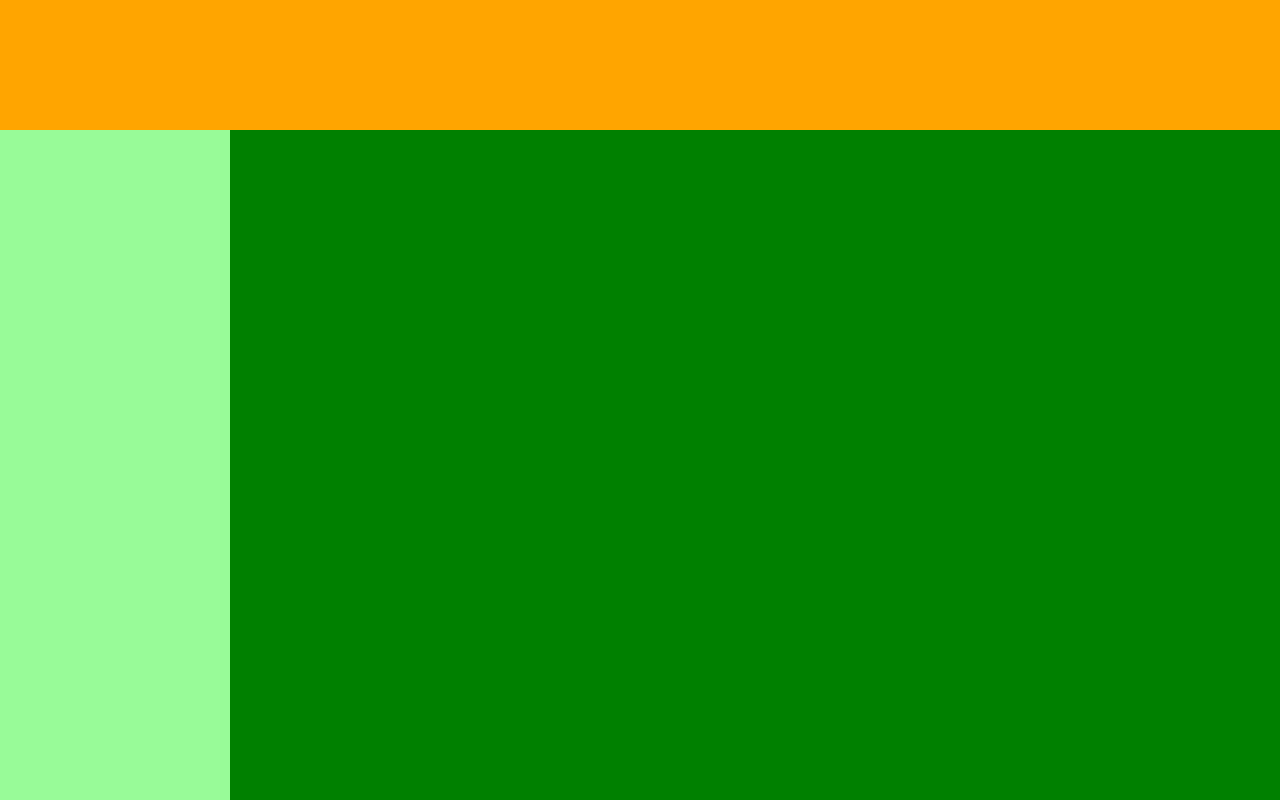
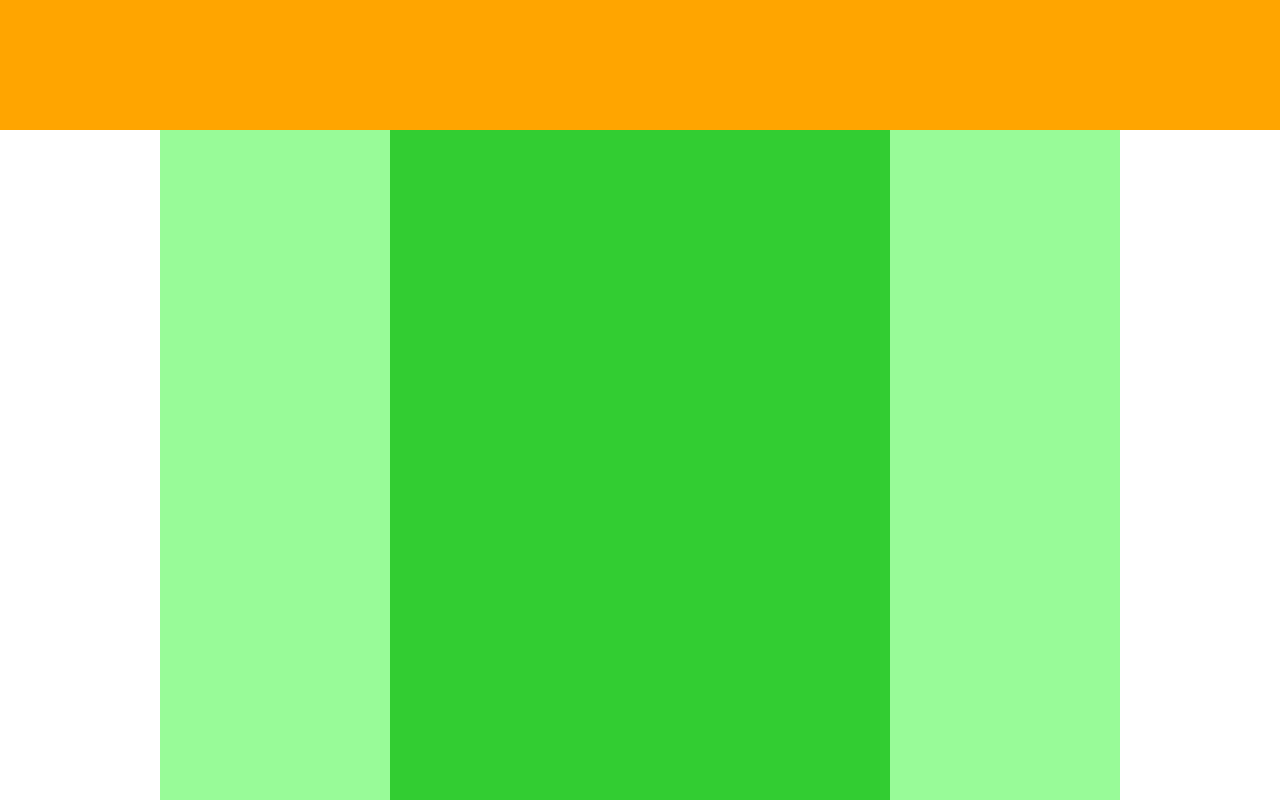
Before and after one commit to nksnkmnkc/Bookers1, a plain HTML site: page 1-4/index.html in a window 1280 px wide. Shown: the part 420-1220 px from the top of the page. Drawn offline with Linux system fonts and the light colour scheme.

Commit message:
[Finish]1-4

```diff
--- a/1-4/index.html
+++ b/1-4/index.html
@@ -11,8 +11,8 @@
   <div class="main-visual"></div>
   <div class="main">
    <div class="sidebar-left"></div>
-   <div class="blad"></div>
-   <div class="sidebar-rigth"></div>
+   <div class="blog"></div>
+   <div class="sidebar-right"></div>
   </div>
   <div class="footer"></div>
 
--- a/1-4/style.css
+++ b/1-4/style.css
@@ -17,9 +17,10 @@
 }
 
 .main{
- width:100%;
- height:1400px;
- background-color:green;
+ width:960px;
+ display:flex;
+ justify-content:center;
+ margin:0 auto;
 }
 
 .sidebar-left{
@@ -27,6 +28,7 @@
  height:1400px;
  background-color:palegreen;
 }
+
 .blog{
  width:500px;
  height:1400px;
@@ -36,8 +38,9 @@
 .sidebar-right{
  width:230px;
  height:1400px;
- background-color:palegreen
+ background-color:palegreen;
 }
+
 .footer{
  width:100%;
  height:100px;
```
